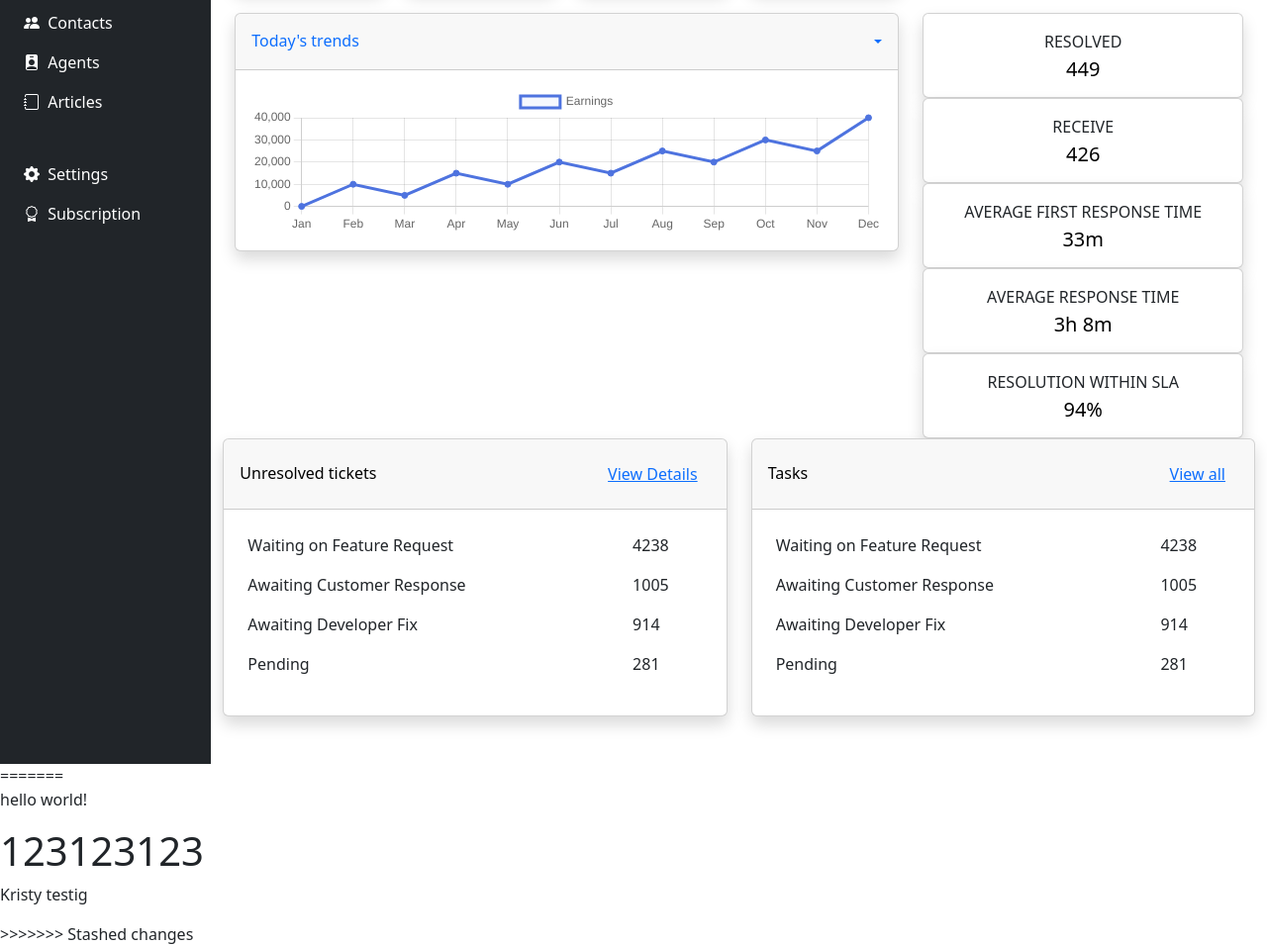
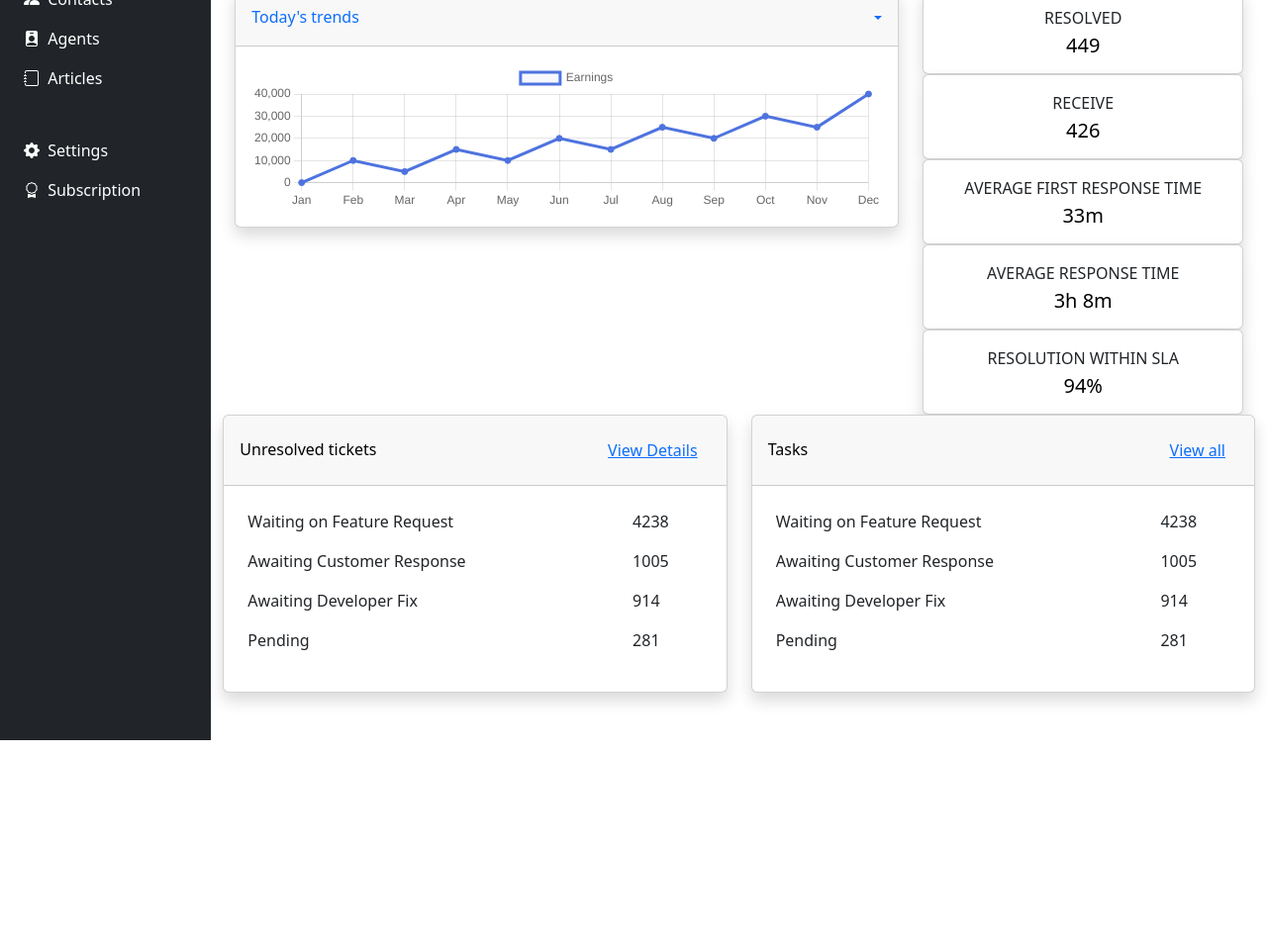
Before and after one commit to RingoGG/bootstrapAssignment, a website: page public/index.html in a window 1280 px wide. Shown: the part 195-1151 px from the top of the page at 99% size. After the commit the page ends 943 px from the top, so only its background shows below. Drawn offline with nearby package versions, Linux system fonts and the light colour scheme; files that its build step writes are made by us from their sources.

Commit message:
Update index.html

```diff
--- a/public/index.html
+++ b/public/index.html
@@ -14,7 +14,6 @@
     <title>Bootstrap</title>
 </head>
 <body>
-<<<<<<< Updated upstream
     <div class="container-fluid">
         <div class="row flex-nowrap">
             <div class="col-auto col-md-3 col-xl-2 px-sm-2 px-0 bg-dark">
@@ -378,10 +377,6 @@
     <script src="js/chart-script.js"></script>
     <!-- Bootstrap -->
     <script src="https://cdn.jsdelivr.net/npm/bootstrap@5.3.2/dist/js/bootstrap.bundle.min.js" integrity="sha384-C6RzsynM9kWDrMNeT87bh95OGNyZPhcTNXj1NW7RuBCsyN/o0jlpcV8Qyq46cDfL" crossorigin="anonymous"></script>
-=======
-    <p>hello world!</p>
-    <h1>123123123</h1>
-    <p>Kristy testig</p>
->>>>>>> Stashed changes
+
 </body>
 </html>
```
